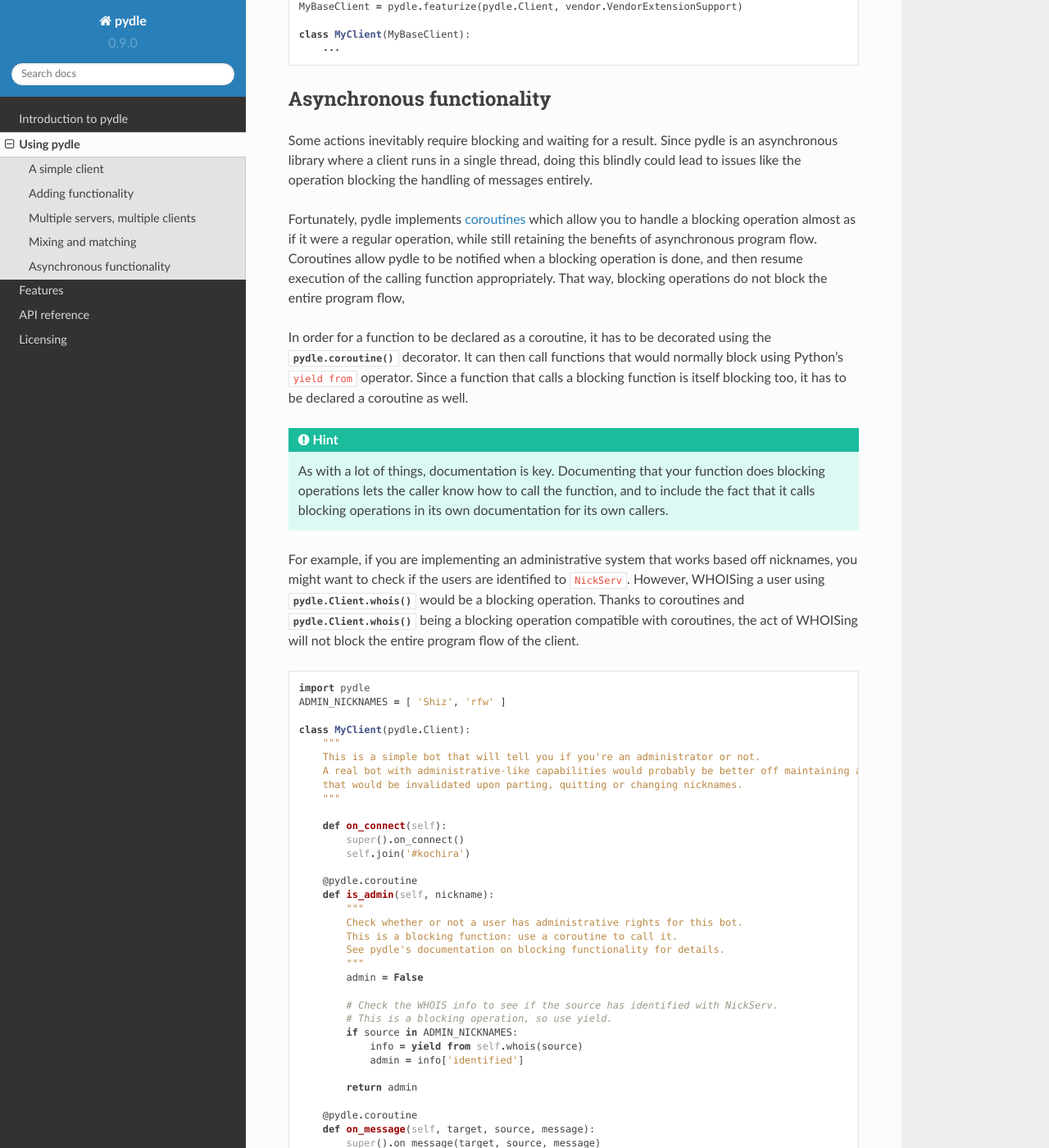
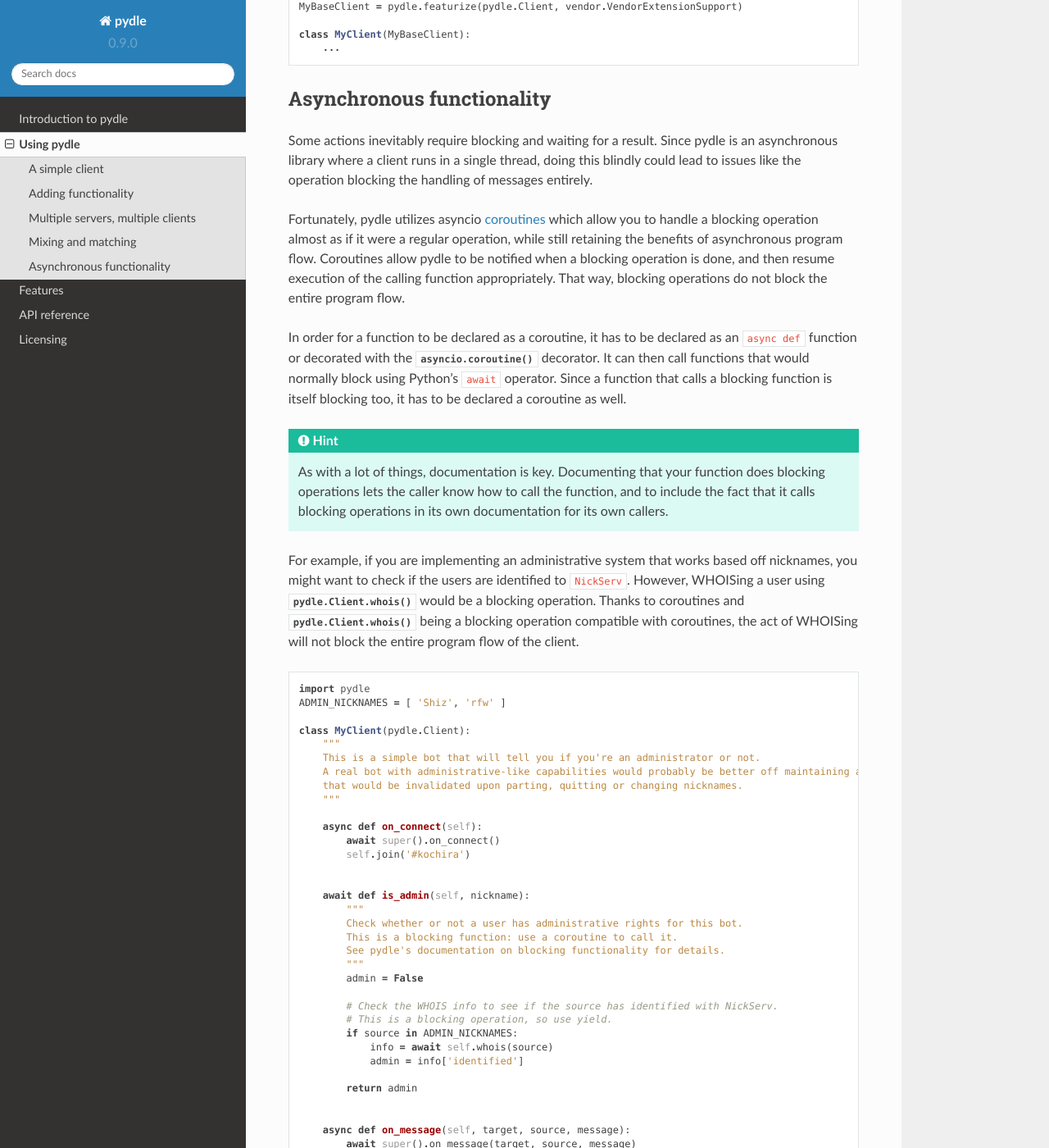
Before and after one commit to shizmob/pydle, a Sphinx documentation site: the page built from docs/usage.rst, in a window 1280 px wide and 1400 px high, scrolled down 2799 px. Shown: the whole window at 82% size. Built offline with Sphinx 7.4.7 and the Read the Docs theme 2.0.0, drawn with Linux system fonts in a browser that asks for light colours; some of the changed text lies outside the part shown.

Commit message:
Update documentation for v9.0

```diff
--- a/docs/api/index.rst
+++ b/docs/api/index.rst
@@ -6,5 +6,4 @@ API reference
    :maxdepth: 2
 
    client
-   async
    features
--- a/docs/intro.rst
+++ b/docs/intro.rst
@@ -4,7 +4,7 @@ Introduction to pydle
 
 What is pydle?
 --------------
-pydle is an IRC library for Python 3.4 and up.
+pydle is an IRC library for Python 3.5 and up.
 
 Although old and dated on some fronts, IRC is still used by a variety of communities as the real-time communication method of choice,
 and the most popular IRC networks can still count on tens of thousands of users at any point during the day.
@@ -35,8 +35,8 @@ All dependencies can be installed using the standard package manager for Python,
 
 Compatibility
 -------------
-pydle works in any interpreter that implements Python 3.2 or higher. Although mainly tested in CPython_, the standard Python implementation,
-there is no reason why pydle itself should not work in alternative implementations like PyPy_, as long as they support the Python 3.2 language requirements.
+pydle works in any interpreter that implements Python 3.5 or higher. Although mainly tested in CPython_, the standard Python implementation,
+there is no reason why pydle itself should not work in alternative implementations like PyPy_, as long as they support the Python 3.5 language requirements.
 
 .. _CPython: https://python.org
 .. _PyPy: http://pypy.org
--- a/docs/usage.rst
+++ b/docs/usage.rst
@@ -17,8 +17,8 @@ pydle will automatically take care of ensuring that the connection persists, and
   import pydle
 
   client = pydle.Client('MyBot')
-  # Client.connect() is a blocking function.
-  client.connect('irc.freenode.net', tls=True)
+  # Client.connect() is a coroutine.
+  await client.connect('irc.freenode.net', tls=True)
   client.handle_forever()
 
 Adding functionality
@@ -33,17 +33,17 @@ To truly start adding functionality to the client, subclass :class:`pydle.Client
   class MyClient(pydle.Client):
       """ This is a simple bot that will greet people as they join the channel. """
 
-      def on_connect(self):
-          super().on_connect()
+      async def on_connect(self):
+          await super().on_connect()
           # Can't greet many people without joining a channel.
-          self.join('#kochira')
+          await self.join('#kochira')
 
-      def on_join(self, channel, user):
-          super().on_join(channel, user)
-          self.message(channel, 'Hey there, {user}!', user=user)
+      async def on_join(self, channel, user):
+          await super().on_join(channel, user)
+          await self.message(channel, 'Hey there, {user}!', user=user)
 
   client = MyClient('MyBot')
-  client.connect('irc.freenode.net', tls=True)
+  await client.connect('irc.freenode.net', tls=True)
   client.handle_forever()
 
 This trivial example shows a few things:
@@ -75,14 +75,14 @@ and handle them within a single loop.
   class MyClient(pydle.Client):
       """ This is a simple bot that will greet people as they join the channel. """
 
-      def on_connect(self):
-          super().on_connect()
+      async def on_connect(self):
+          await super().on_connect()
           # Can't greet many people without joining a channel.
-          self.join('#kochira')
+          await self.join('#kochira')
 
-      def on_join(self, channel, user):
-          super().on_join(channel, user)
-          self.message(channel, 'Hey there, {user}!', user=user)
+      async def on_join(self, channel, user):
+          await super().on_join(channel, user)
+          await self.message(channel, 'Hey there, {user}!', user=user)
 
   # Setup pool and connect clients.
   pool = pydle.ClientPool()
@@ -138,12 +138,12 @@ Asynchronous functionality
 Some actions inevitably require blocking and waiting for a result. Since pydle is an asynchronous library where a client runs in a single thread,
 doing this blindly could lead to issues like the operation blocking the handling of messages entirely.
 
-Fortunately, pydle implements coroutines_ which allow you to handle a blocking operation almost as if it were a regular operation,
+Fortunately, pydle utilizes asyncio coroutines_ which allow you to handle a blocking operation almost as if it were a regular operation,
 while still retaining the benefits of asynchronous program flow. Coroutines allow pydle to be notified when a blocking operation is done,
-and then resume execution of the calling function appropriately. That way, blocking operations do not block the entire program flow,
+and then resume execution of the calling function appropriately. That way, blocking operations do not block the entire program flow.
 
-In order for a function to be declared as a coroutine, it has to be decorated using the :func:`pydle.coroutine` decorator.
-It can then call functions that would normally block using Python's ``yield from`` operator.
+In order for a function to be declared as a coroutine, it has to be declared as an ``async def`` function or decorated with the :meth:`asyncio.coroutine` decorator.
+It can then call functions that would normally block using Python's ``await`` operator.
 Since a function that calls a blocking function is itself blocking too, it has to be declared a coroutine as well.
 
 .. hint::
@@ -168,12 +168,12 @@ the act of WHOISing will not block the entire program flow of the client.
       that would be invalidated upon parting, quitting or changing nicknames.
       """
 
-      def on_connect(self):
-          super().on_connect()
+      async def on_connect(self):
+          await super().on_connect()
           self.join('#kochira')
 
-      @pydle.coroutine
-      def is_admin(self, nickname):
+
+      await def is_admin(self, nickname):
           """
           Check whether or not a user has administrative rights for this bot.
           This is a blocking function: use a coroutine to call it.
@@ -184,18 +184,18 @@ the act of WHOISing will not block the entire program flow of the client.
           # Check the WHOIS info to see if the source has identified with NickServ.
           # This is a blocking operation, so use yield.
           if source in ADMIN_NICKNAMES:
-              info = yield from self.whois(source)
+              info = await self.whois(source)
               admin = info['identified']
 
           return admin
 
-      @pydle.coroutine
-      def on_message(self, target, source, message):
-          super().on_message(target, source, message)
+
+      async def on_message(self, target, source, message):
+          await super().on_message(target, source, message)
 
           # Tell a user if they are an administrator for this bot.
           if message.startswith('!adminstatus'):
-              admin = yield from self.is_admin(source)
+              admin = await self.is_admin(source)
 
               if admin:
                   self.message(target, '{source}: You are an administrator.', source=source)
@@ -203,10 +203,8 @@ the act of WHOISing will not block the entire program flow of the client.
                   self.message(target, '{source}: You are not an administrator.', source=source)
 
 Writing your own blocking operation that can work with coroutines is trivial:
-just make your blocking method return a :class:`pydle.Future` instance (without the act of creating and returning the Future itself being blocking),
-and any coroutine yielding it will halt execution until the returned future is resolved, using either
-:meth:`pydle.Future.set_result` or :meth:`pydle.Future.set_exception`, while pydle can still handle everything else.
+Simply use the existing asyncio apis: https://docs.python.org/3.7/library/asyncio-task.html#coroutines-and-tasks
 
-You can create a :class:`pydle.Future` instance that belongs to the client by calling :meth:`pydle.async.EventLoop.create_future`.
+
 
 .. _coroutines: https://en.wikipedia.org/wiki/Coroutine
```
Also changed, not shown: docs/api/async.rst (deleted, +0 -19 lines).
